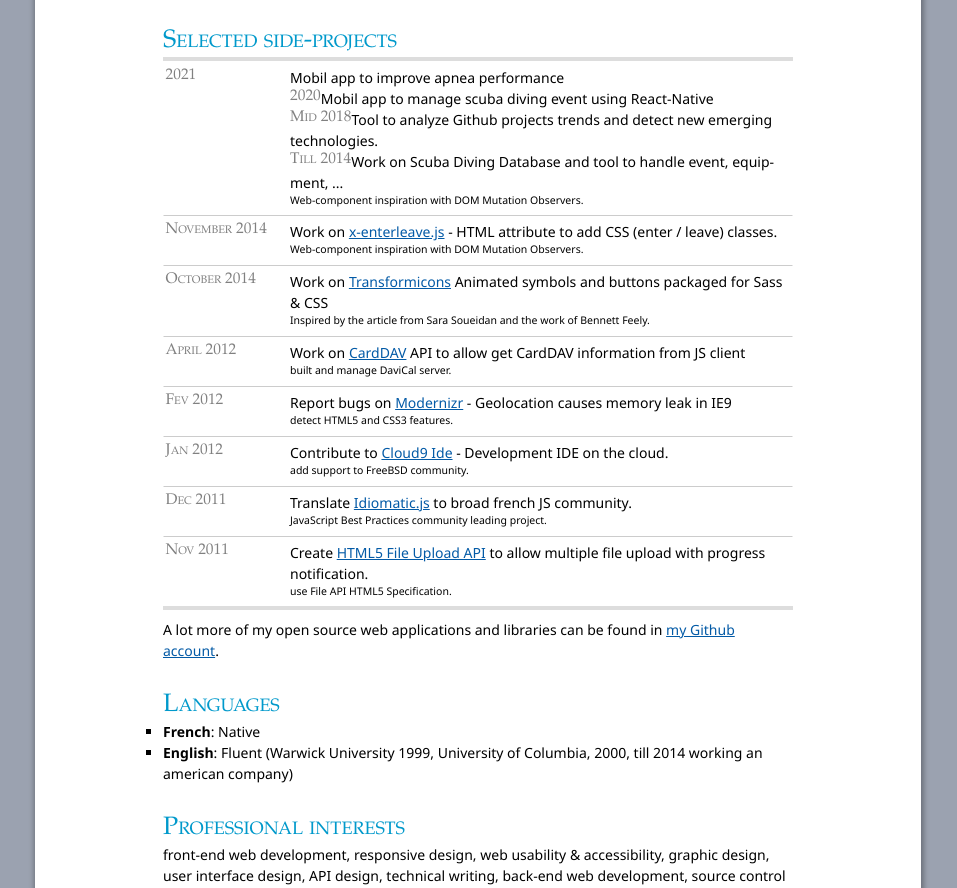
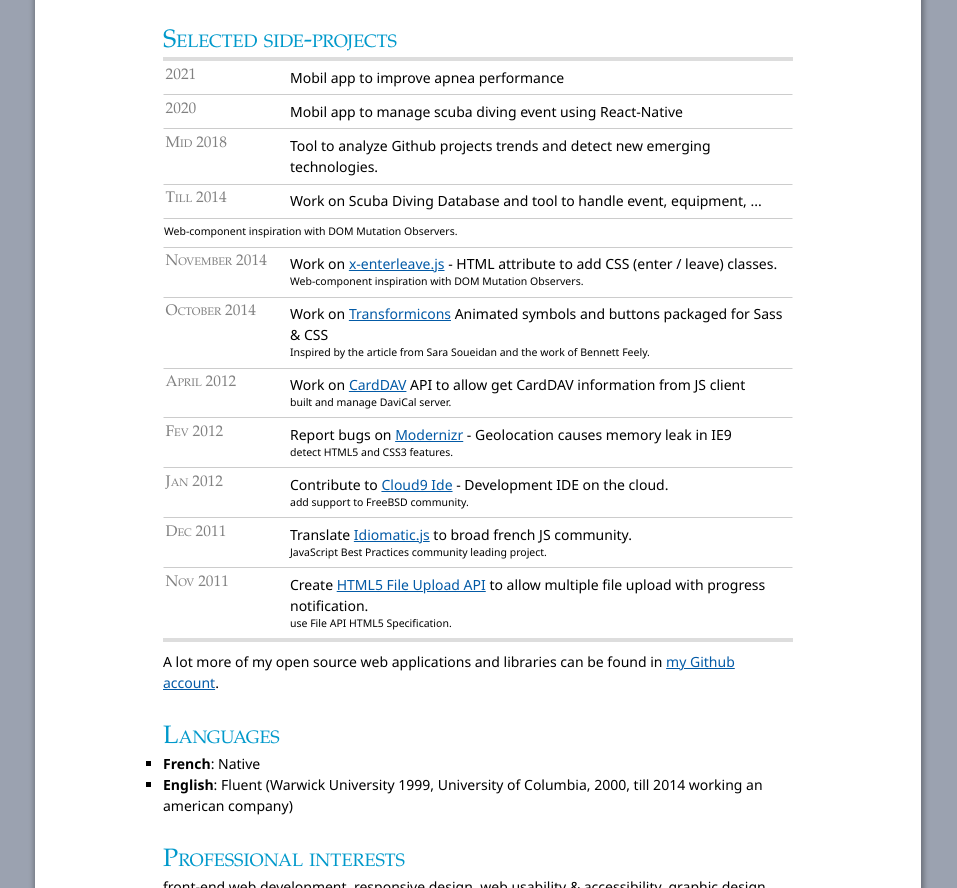
Before and after one commit to jfroffice/jfroffice.github.io, a plain HTML site: page index.html in a window 1280 px wide. Shown: the part 1748-2636 px from the top of the page, without its empty margins (162-1119 px from the left). Drawn offline with Linux system fonts and the light colour scheme.

Commit message:
update rendering

```diff
--- a/index.html
+++ b/index.html
@@ -410,18 +410,26 @@
             <p>
             Mobil app to improve apnea performance
             </p>
+        </li>
+        <li>
             <p class="date">2020</p>
             <p>
             Mobil app to manage scuba diving event using React-Native
             </p>
+        </li>
+        <li>
             <p class="date">Mid 2018</p>
             <p>
             Tool to analyze Github projects trends and detect new emerging technologies.
             </p>
+        </li>
+        <li>
             <p class="date">Till 2014</p>
             <p>
             Work on Scuba Diving Database and tool to handle event, equipment, ...
             </p>
+        </li>
+        <li>
             <p class="note">
             Web-component inspiration with DOM Mutation Observers.
             </p>
@@ -435,9 +443,9 @@
            >
            - HTML attribute to add CSS (enter / leave) classes.
             </p>
-                <p class="note">
-                Web-component inspiration with DOM Mutation Observers.
-                </p>
+            <p class="note">
+            Web-component inspiration with DOM Mutation Observers.
+            </p>
         </li>
         <li>
             <p class="date">October 2014</p>
```
